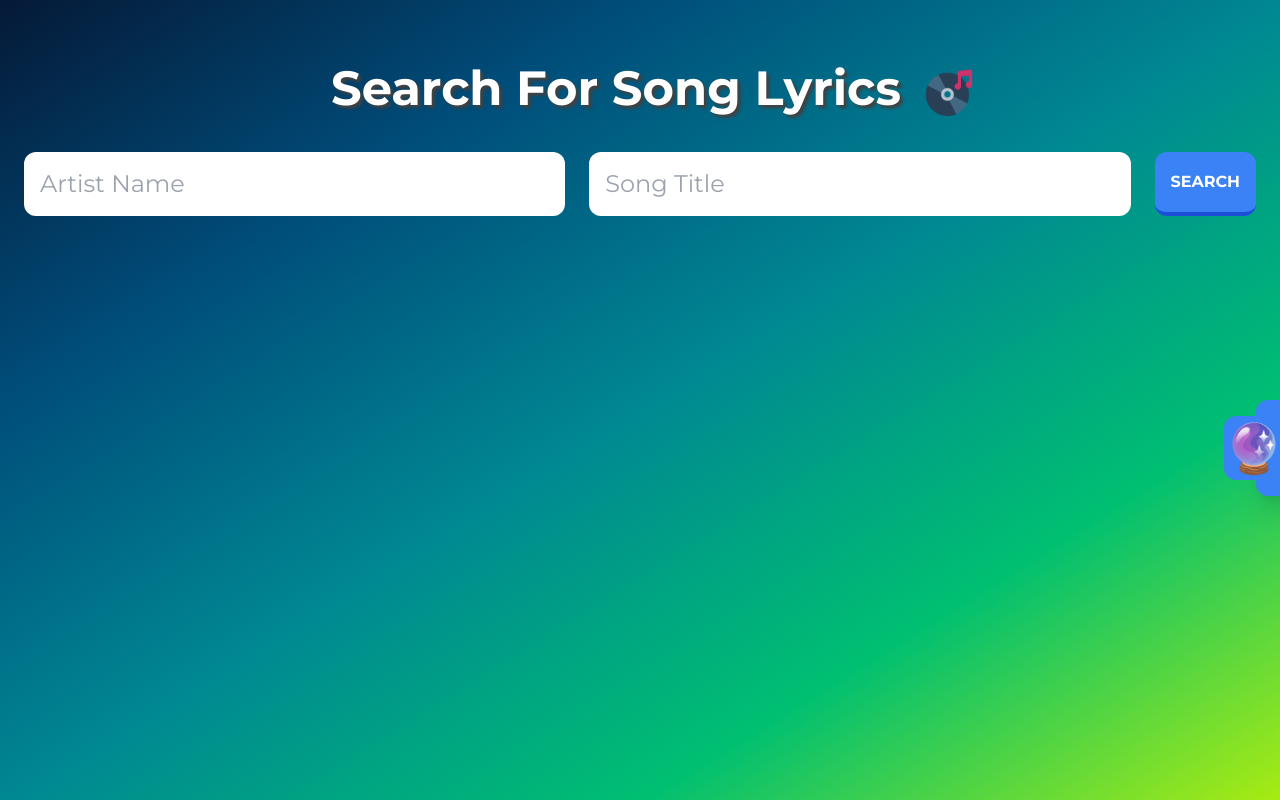
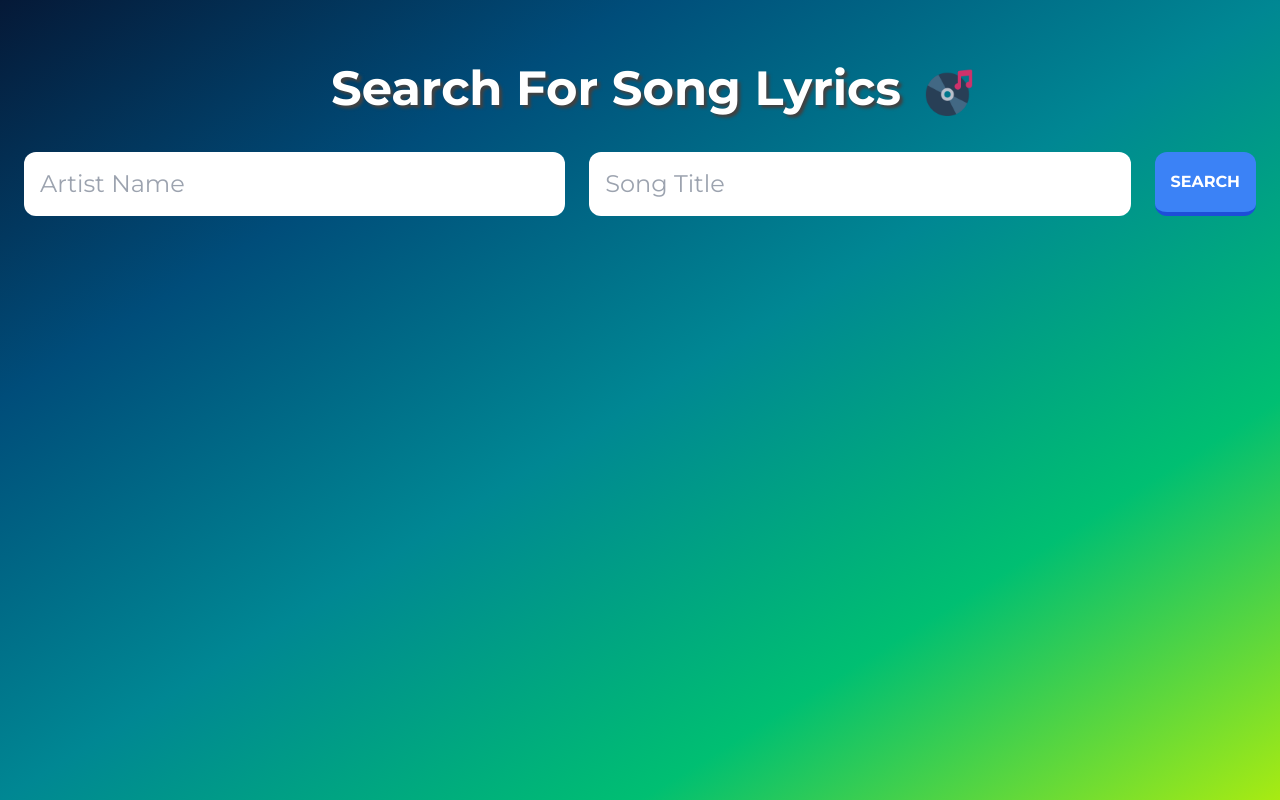
Before and after one commit to mattkaye/lyrics-finder, a React (Vite) app: page / in a window 1280 px wide. Built offline with nearby package versions, Linux system fonts and the light colour scheme.

Commit message:
Getting npm build to work.

```diff
--- a/package.json
+++ b/package.json
@@ -30,7 +30,7 @@
     "eslint-plugin-react-refresh": "^0.4.7",
     "postcss": "^8.4.38",
     "tailwindcss": "^3.4.4",
-    "typescript": "^5.2.2",
+    "typescript": "^5.3.3",
     "vite": "^5.3.1"
   }
 }
--- a/src/App.tsx
+++ b/src/App.tsx
@@ -70,7 +70,7 @@ function App() {
             <span className="text-4xl">{lyricData.error} ☹️</span>
           )}
         </section>
-        <InterpretLyrics lyrics={lyricData.lyrics} />
+        {lyricData.lyrics && <InterpretLyrics lyrics={lyricData.lyrics} />}
       </main>
     </div>
   );
--- a/src/components/MagicBall/InterpretLyrics.tsx
+++ b/src/components/MagicBall/InterpretLyrics.tsx
@@ -50,7 +50,7 @@ export const InterpretLyrics = ({ lyrics }: { lyrics: string }) => {
         center
       >
         {!interpretation && <h1 className="text-3xl">Thinking... 🤔</h1>}
-        {interpretation && interpretation}
+        {interpretation && cleanLyrics}
       </Modal>
     </aside>
   );
```
Also changed, not shown: .eslintrc.cjs, 1 other file (tests, documents, lock files or other folders).
